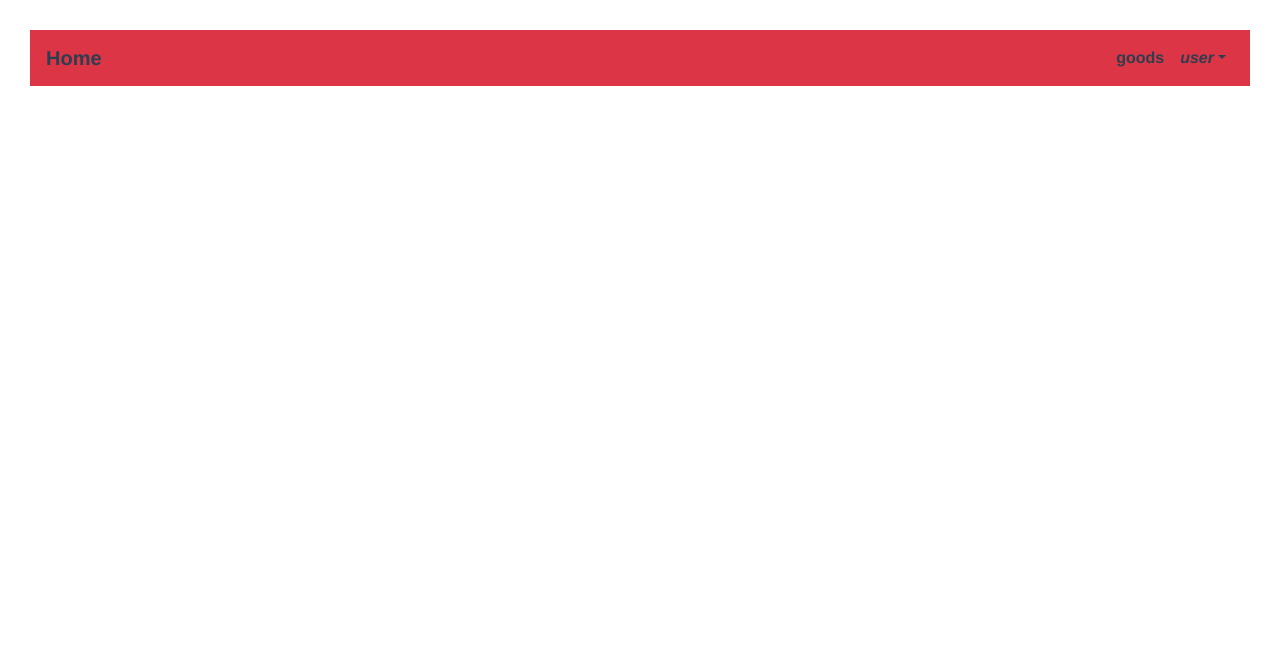
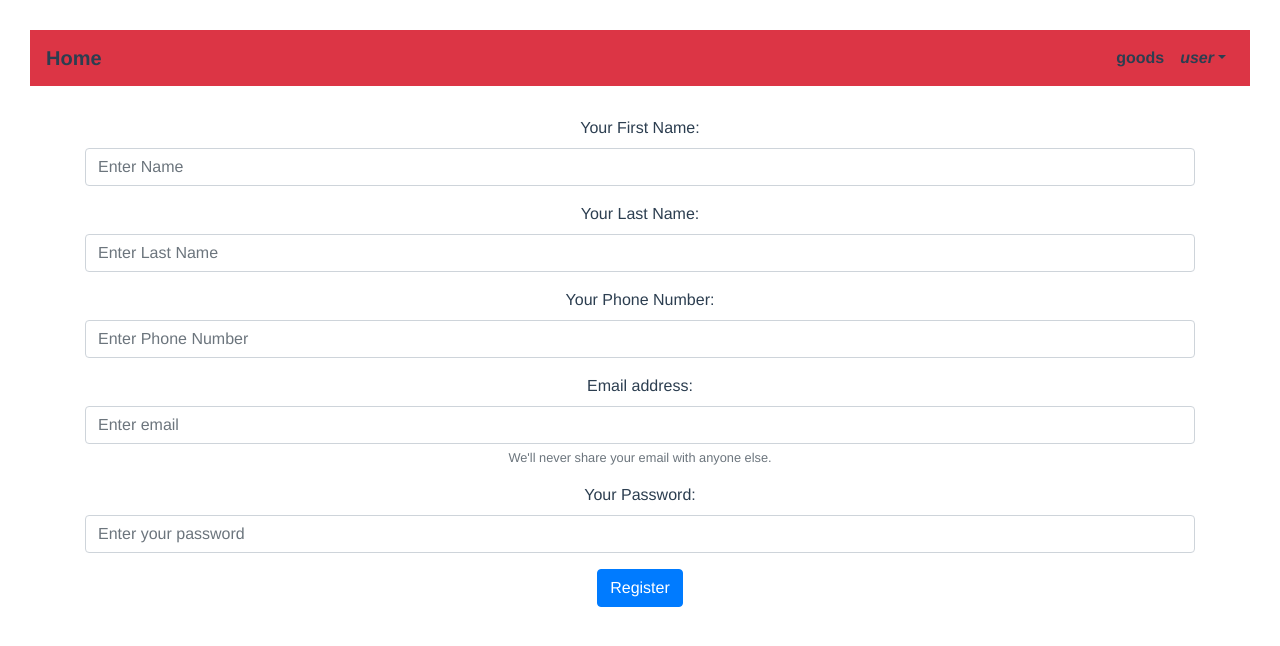
Before and after one commit to bertyn99/vue-expressjs_rest_api_airbnblike, a Vue app in the folder client/: page /register in a window 1280 px wide. Shown: the top 646 px of the page. Built offline with nearby package versions, Linux system fonts and the light colour scheme.

Commit message:
add register form

```diff
--- a/client/package.json
+++ b/client/package.json
@@ -16,6 +16,7 @@
     "mysql2": "^2.1.0",
     "vee-validate": "^3.3.6",
     "vue": "^2.6.11",
+    "vue-axios": "^2.1.5",
     "vue-router": "^3.2.0",
     "vuex": "^3.4.0"
   },
--- a/client/src/views/Login.vue
+++ b/client/src/views/Login.vue
@@ -1,6 +1,6 @@
 <template>
  <b-container>
-   <FormSignup :submitForm="loginUser" buttontxt="Login"></FormSignup>
+   <FormSignup :submitForm="loginUser" buttontxt="Login" fullForm="false" ></FormSignup>
  </b-container>
 </template>
 
@@ -19,9 +19,6 @@ export default {
         /* this.$store.dispatch('snackbar/setSnackbar', { text: 'Thank you for signing in, ' + user.name }) */
         alert('Thank you for sign in ' + user.name)
       }
-    },
-    onSubmit (loginForm) {
-      console.log(loginForm)
     }
   }
 }
--- a/client/src/views/Register.vue
+++ b/client/src/views/Register.vue
@@ -0,0 +1,29 @@
+<template>
+ <b-container>
+   <FormSignup :submitForm="registerUser" buttontxt="Register" fullForm="true" ></FormSignup>
+ </b-container>
+</template>
+
+<script>
+import FormSignup from '@/components/FormSignup.vue'
+export default {
+  name: 'Register',
+  components: { FormSignup },
+  methods: {
+    async registerUser (loginForm) {
+      const user = await this.$store.dispatch('login', loginForm)
+      if (user.error) {
+        alert(user.error)
+        /*  this.$store.dispatch('snackbar/setSnackbar', { color: 'error', text: user.error }) */
+      } else {
+        /* this.$store.dispatch('snackbar/setSnackbar', { text: 'Thank you for signing in, ' + user.name }) */
+        alert('Thank you for sign in ' + user.name)
+      }
+    }
+  }
+}
+</script>
+
+<style>
+
+</style>
```
Also changed, not shown: 1 other file (tests, documents, lock files or other folders).
